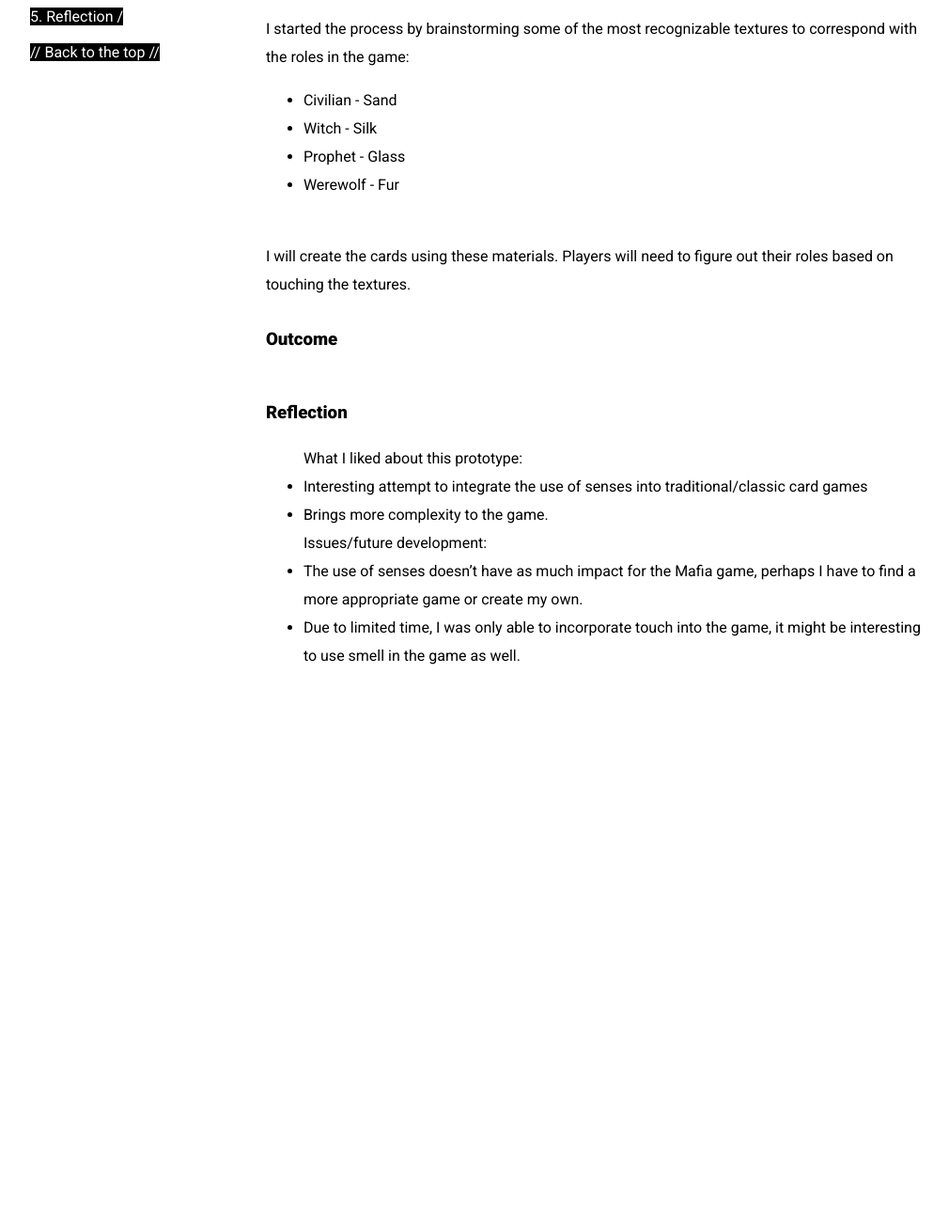
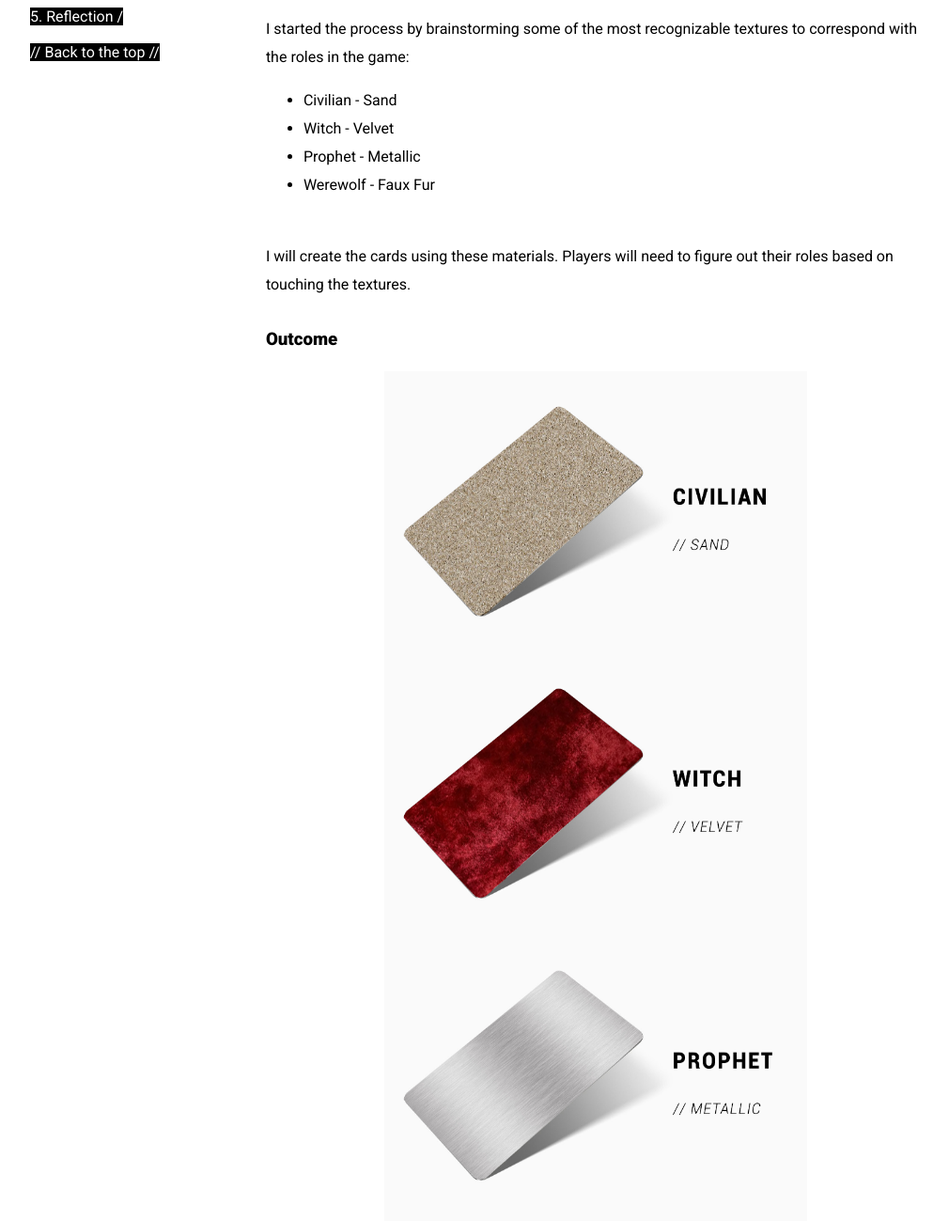
Before and after one commit to maydeyn/MS1, a plain HTML site: page 7in7-6.html in a window 1280 px wide. Shown: the part 705-2004 px from the top of the page at 94% size, without its empty margins (6-1016 px from the left). Before the commit the page ends 1761 px from the top, so only its background shows below. Drawn offline with Linux system fonts and the light colour scheme; a web font is replaced by a local one.

Commit message:
update day 6

```diff
--- a/7in7-6.html
+++ b/7in7-6.html
@@ -65,9 +65,9 @@
         textures to correspond with the roles in the game:
         <ul>
           <li>Civilian - Sand</li>
-          <li>Witch - Silk</li>
-          <li>Prophet - Glass</li>
-          <li>Werewolf - Fur</li>
+          <li>Witch - Velvet</li>
+          <li>Prophet - Metallic</li>
+          <li>Werewolf - Faux Fur</li>
         </ul>
         <br />
         I will create the cards using these materials. Players will need to
@@ -75,6 +75,30 @@
       </div>
       <div id="d4">
         <h3>Outcome</h3>
+        <img
+          src="public/image/finalproject/6_sand.png"
+          width="450"
+          height="300"
+          class="center"
+        />
+        <img
+          src="public/image/finalproject/6_velvet.png"
+          width="450"
+          height="300"
+          class="center"
+        />
+        <img
+          src="public/image/finalproject/6_metallic.png"
+          width="450"
+          height="300"
+          class="center"
+        />
+        <img
+          src="public/image/finalproject/6_fauxfur.png"
+          width="450"
+          height="300"
+          class="center"
+        />
       </div>
       <div id="e5">
         <h3>Reflection</h3>
@@ -88,7 +112,7 @@
 
           Issues/future development:
           <li>
-            The use of senses doesn’t have as much impact for the Mafia game,
+            The use of senses isn’t as impactful for the actual gameplay,
             perhaps I have to find a more appropriate game or create my own.
           </li>
           <li>
```
Also changed, not shown: public/image/finalproject/6_fauxfur.png (added), public/image/finalproject/6_metallic.png (added), public/image/finalproject/6_sand.png (added), public/image/finalproject/6_velvet.png (added).
